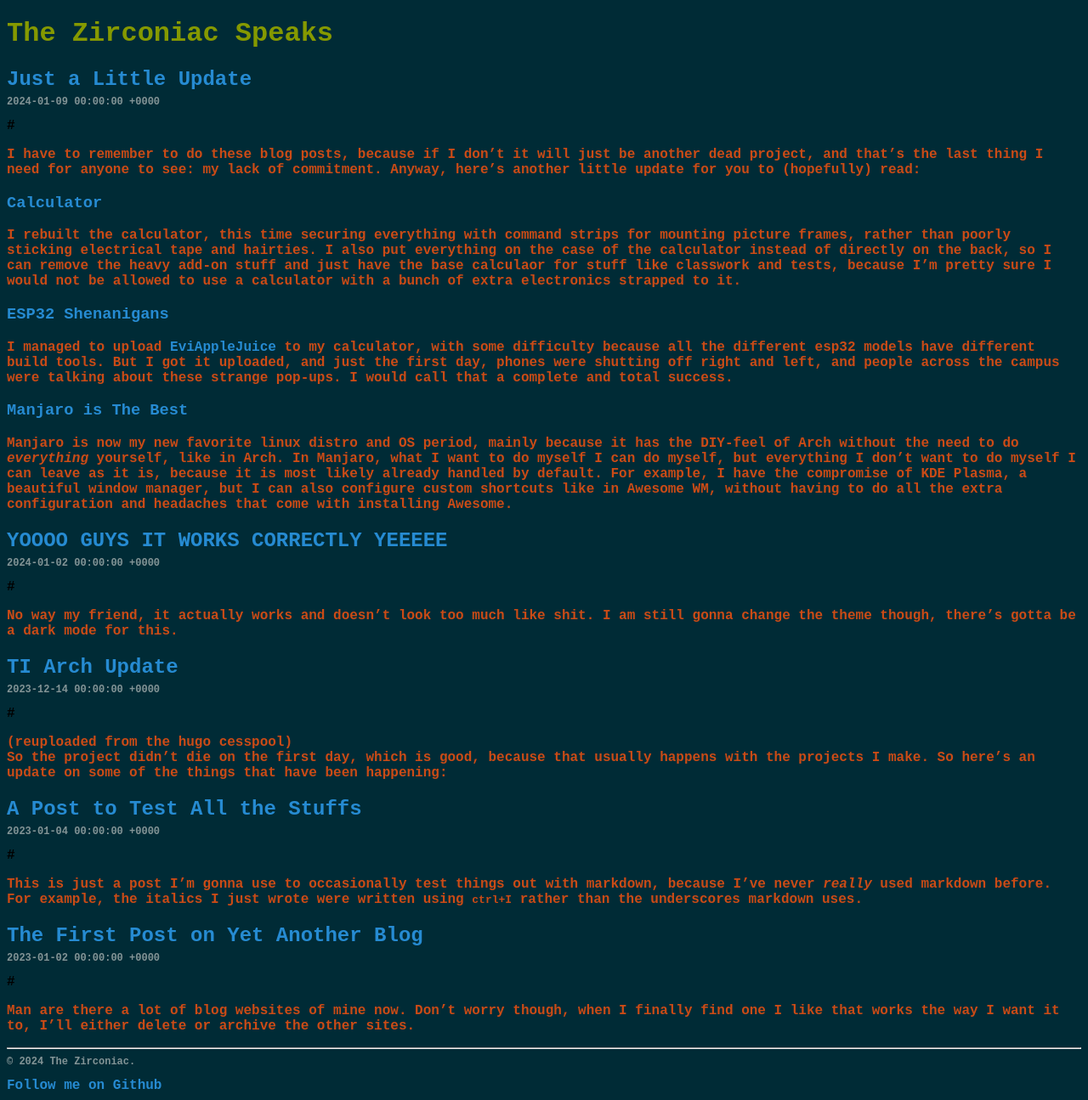
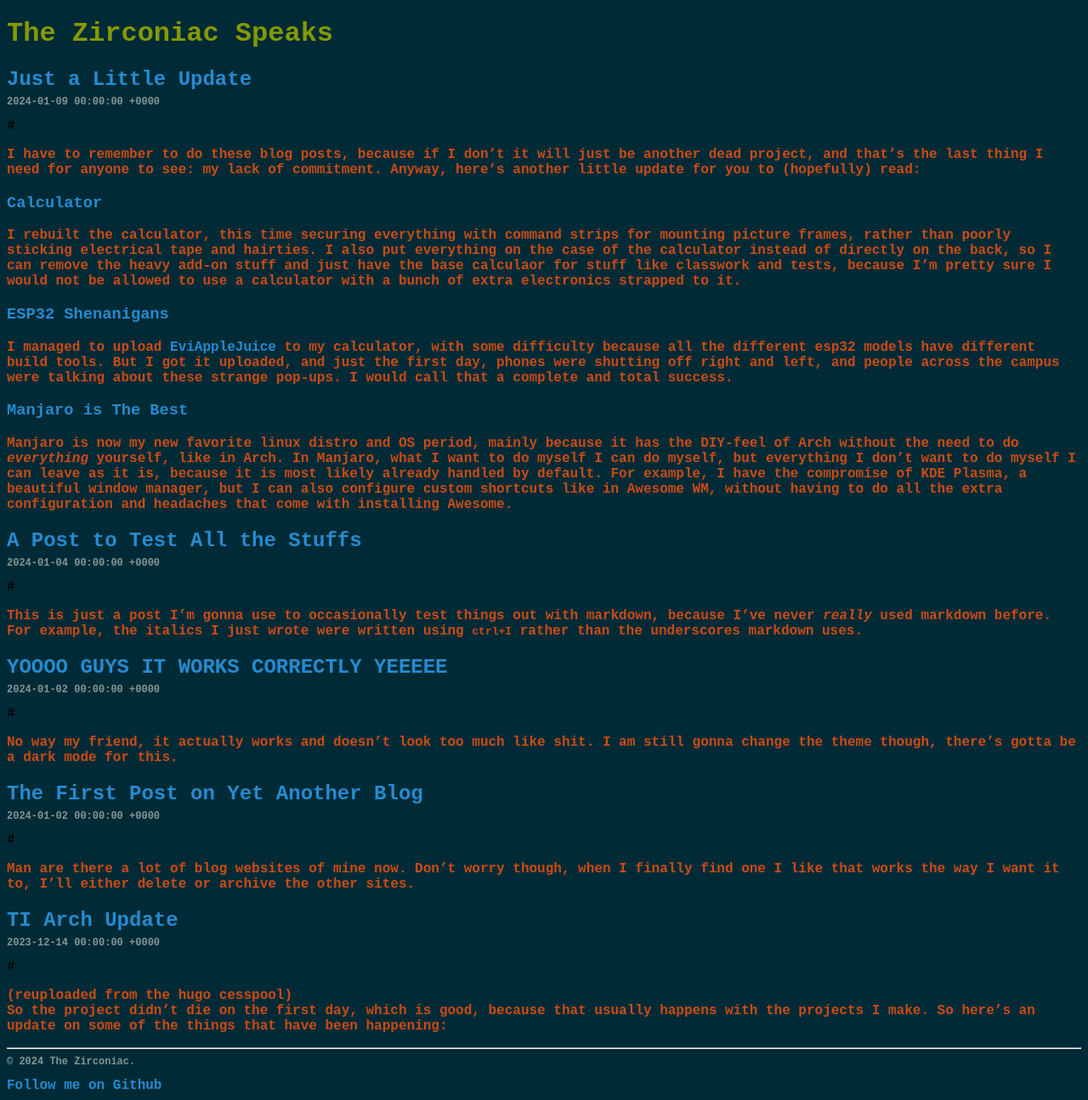
Before and after one commit to ZirconiaCubed3v2/ZirconiaCubed3v2.github.io, a Jekyll site: the page built from index.html, in a window 1280 px wide. Shown: the whole page at 85% size. Built offline with Jekyll 4.4.1, drawn with Linux system fonts in a browser that asks for light colours; some web fonts are replaced; the list of posts is cut into pages by our own code.

Commit message:
fixed dates on some of the posts

```diff
--- a/_posts/2024-01-02-the-first-post-on-yet-another-blog.md
+++ b/_posts/2024-01-02-the-first-post-on-yet-another-blog.md
@@ -1,5 +1,5 @@
 ---
 title: "The First Post on Yet Another Blog"
-date: 2023-01-02
+date: 2024-01-02
 ---
 Man are there a lot of blog websites of mine now. Don't worry though, when I finally find one I like that works the way I want it to, I'll either delete or archive the other sites.
--- a/_posts/2023-01-04-a-post-to-test-all-the-stuffs.md
+++ b/_posts/2024-01-04-a-post-to-test-all-the-stuffs.md
@@ -1,6 +1,6 @@
 ---
 title: "A Post to Test All the Stuffs"
-date: 2023-01-04
+date: 2024-01-04
 ---
 This is just a post I'm gonna use to occasionally test things out with markdown, because I've never _really_ used markdown before.
 For example, the italics I just wrote were written using  `ctrl+I` rather than the underscores markdown uses.
```
Also changed, not shown: _posts/2024-01-02-yooo-it-actually-works-and-isnt-weird.md (renamed from _posts/2023-01-02-yooo-it-actually-works-and-isnt-weird.md).
